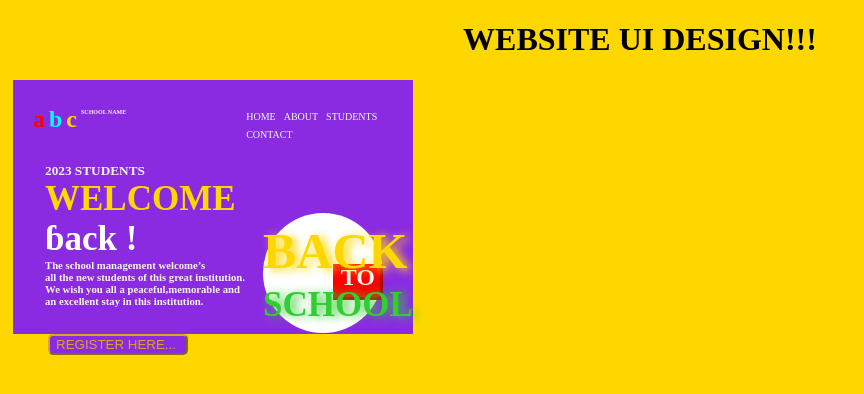
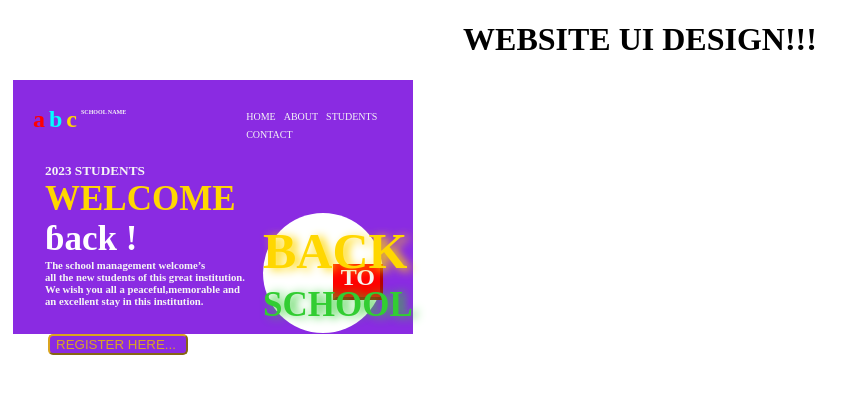
Before and after one commit to victortech2023/Victor, a plain HTML site: page index.html in a window 1280 px wide. Shown: the whole page, without its empty margins (0-864 px from the left). Drawn offline with Linux system fonts and the light colour scheme.

Commit message:
Update Destyle.css

```diff
--- a/Destyle.css
+++ b/Destyle.css
@@ -1,4 +1,4 @@
-body{
+itbody{
   background-color: gold;
 }
 	.container{
```
